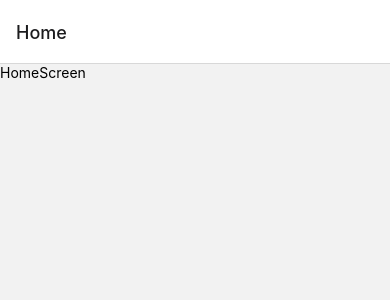
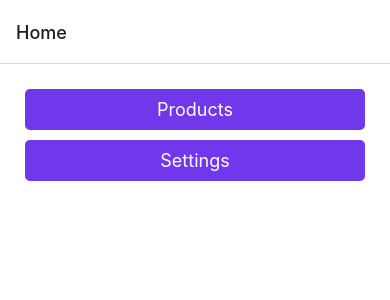
Before and after one commit to emanuelhardwell/NavigationApp, a React Native app: screen /Home in a window 390 px wide. Shown: the top 300 px of the page. Built offline with nearby package versions, Linux system fonts and the light colour scheme.

Commit message:
feat: Update the screen HomeScreen and add style at header

```diff
--- a/src/presentation/routes/StackNavigator.tsx
+++ b/src/presentation/routes/StackNavigator.tsx
@@ -7,7 +7,14 @@
 
 export const StackNavigator = () => {
   return (
-    <Stack.Navigator>
+    <Stack.Navigator
+      screenOptions={{
+        headerShown: true,
+        headerStyle: {
+          elevation: 100,
+          shadowColor: 'transparent',
+        },
+      }}>
       <Stack.Screen name="Home" component={HomeScreen} />
       <Stack.Screen name="Products" component={ProductsScreen} />
       <Stack.Screen name="Settings" component={SettingsScreen} />
--- a/src/presentation/screens/home/HomeScreen.tsx
+++ b/src/presentation/screens/home/HomeScreen.tsx
@@ -1,10 +1,22 @@
 import React from 'react';
-import {Text, View} from 'react-native';
+import {Pressable, Text, View} from 'react-native';
+import {globalStyles} from '../../theme/theme';
+import {ButtonPrimary} from '../../components/shared/ButtonPrimary';
+import {useNavigation} from '@react-navigation/native';
 
 export const HomeScreen = () => {
+  const navigation = useNavigation();
+
   return (
-    <View>
-      <Text>HomeScreen</Text>
+    <View style={globalStyles.container}>
+      <ButtonPrimary
+        label="Products"
+        onPress={() => navigation.navigate('Products' as never)}
+      />
+      <ButtonPrimary
+        label="Settings"
+        onPress={() => navigation.navigate('Settings' as never)}
+      />
     </View>
   );
 };
```
